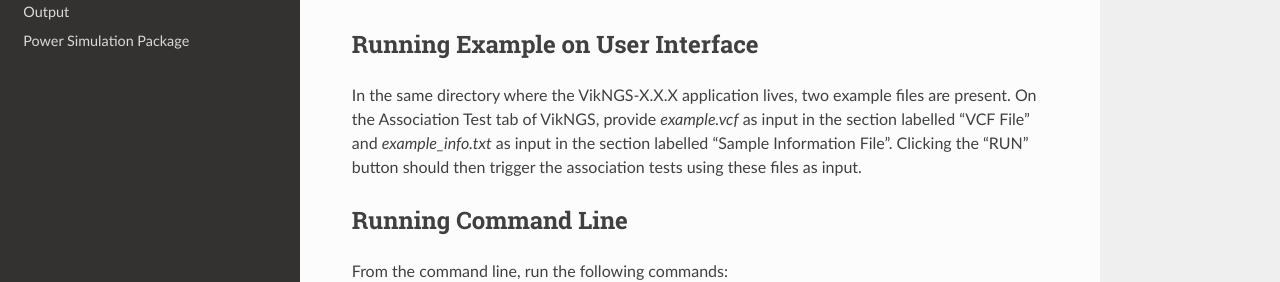
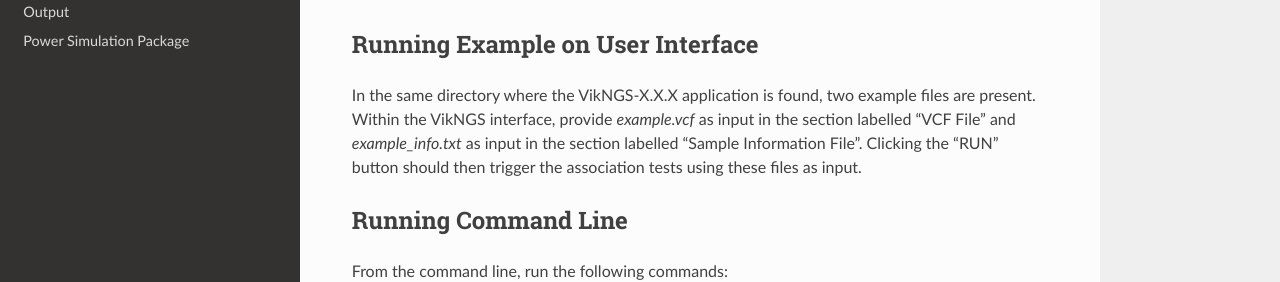
Before and after one commit to ScottMastro/vikngsdocs, a Sphinx documentation site: the page built from source/quick_start.rst, in a window 1280 px wide and 1218 px high. Shown: the part 524-806 px from the top of the window. Built offline with Sphinx 7.4.7 and the Read the Docs theme 2.0.0, drawn with Linux system fonts in a browser that asks for light colours.

Commit message:
Update quick_start.rst

```diff
--- a/source/quick_start.rst
+++ b/source/quick_start.rst
@@ -21,8 +21,7 @@
 Running Example on User Interface
 ------------------------------
 
-In the same directory where the VikNGS-X.X.X application lives, two example files are present. On the Association Test tab of VikNGS, provide *example.vcf* as input in the section labelled "VCF File" and *example_info.txt* as input in the section labelled "Sample Information File". Clicking the "RUN" button should then trigger the association tests using these files as input.
-
+In the same directory where the VikNGS-X.X.X application is found, two example files are present. Within the VikNGS interface, provide *example.vcf* as input in the section labelled "VCF File" and *example_info.txt* as input in the section labelled "Sample Information File". Clicking the "RUN" button should then trigger the association tests using these files as input.
 
 Running Command Line
 ------------------------------
```
